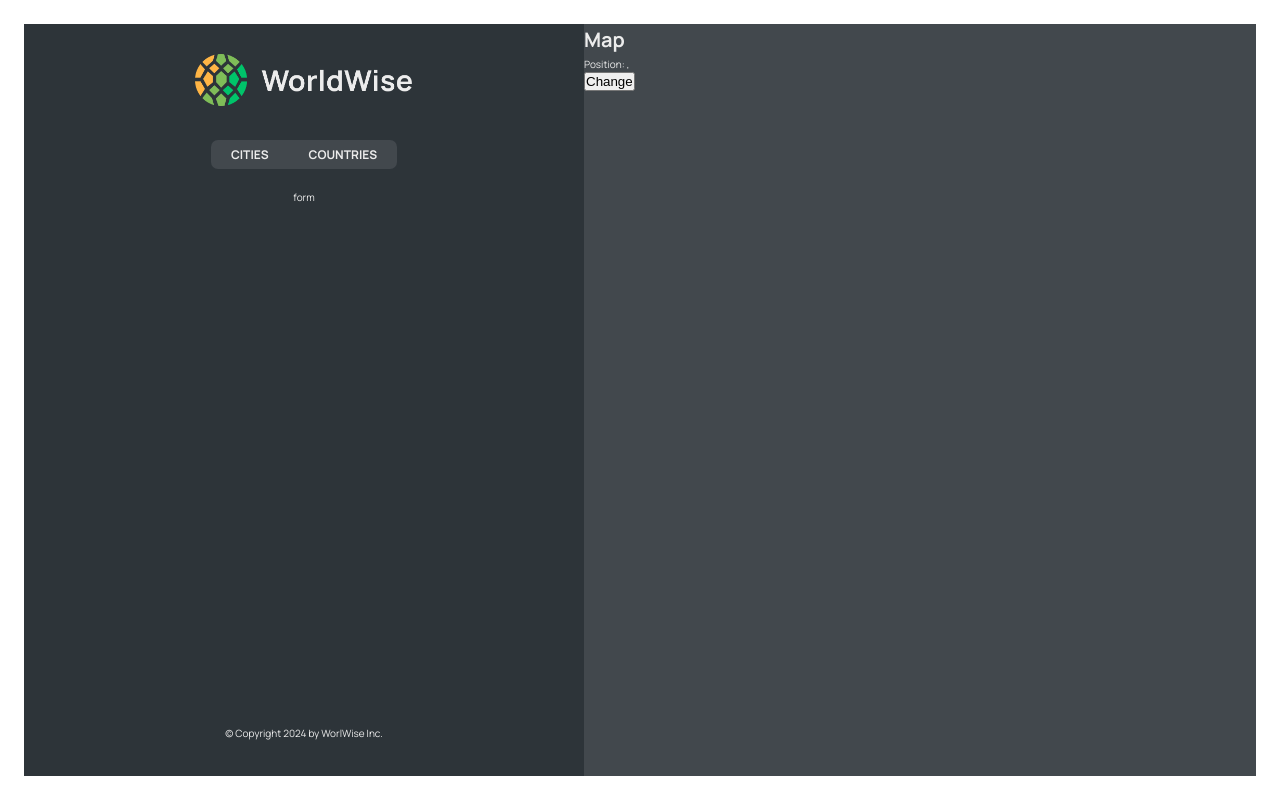
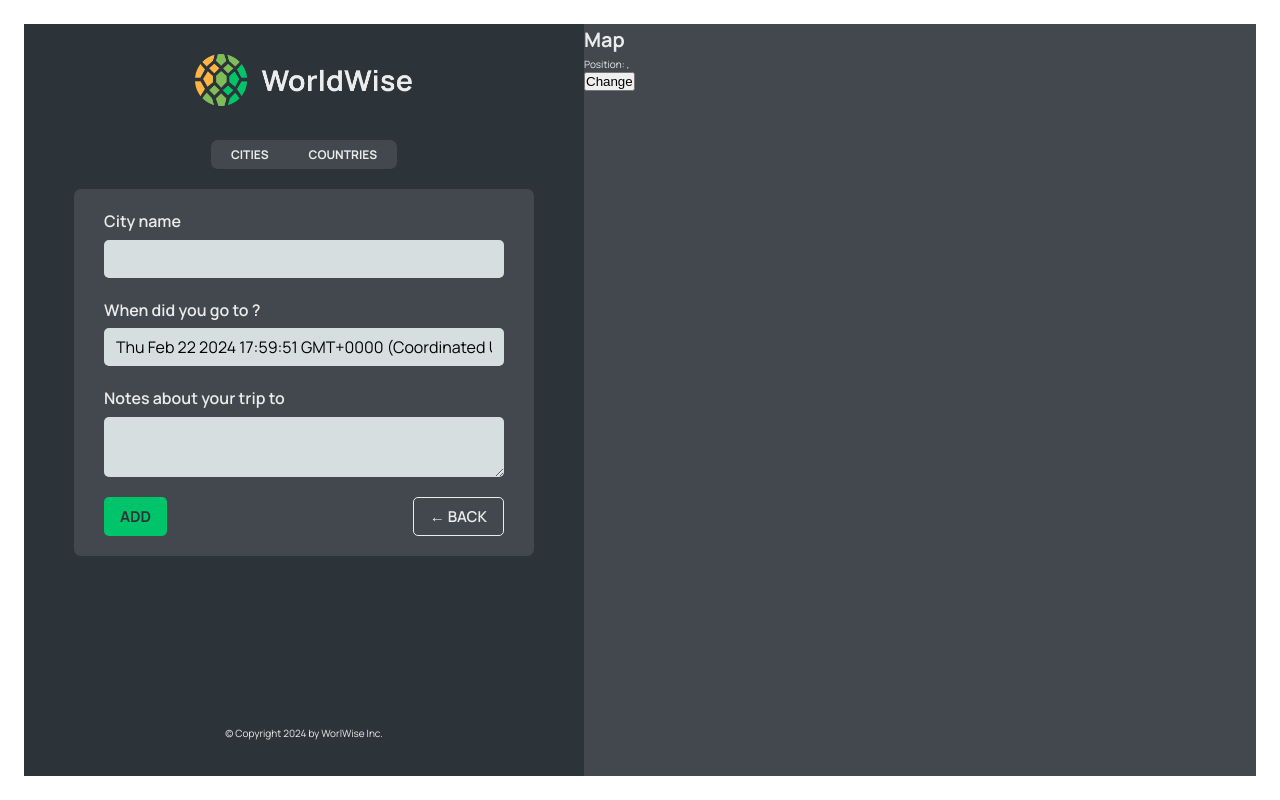
Before and after one commit to nikolamihailov/React-Udemy, a React (Vite) app in the folder 08. WorldWise/: page /app/form in a window 1280 px wide. Built offline with nearby package versions, Linux system fonts and the light colour scheme; data requests are answered from the project's data file.

Commit message:
using cutom btn and navigate(-1)

```diff
--- a/08. WorldWise/src/App.jsx
+++ b/08. WorldWise/src/App.jsx
@@ -9,6 +9,7 @@ import Login from "./pages/Login";
 import Cities from "./components/CityList";
 import City from "./components/City";
 import CountryList from "./components/CountryList";
+import Form from "./components/Form";
 
 const BASE_URL = "http://localhost:9000";
 
@@ -49,7 +50,7 @@ function App() {
           />
           <Route path="cities/:id" element={<City />} />
           <Route path="countries" element={<CountryList cities={cities} />} />
-          <Route path="form" element={<p>form</p>} />
+          <Route path="form" element={<Form />} />
         </Route>
         <Route path="*" element={<PageNotFound />} />
       </Routes>
--- a/08. WorldWise/src/components/Form.jsx
+++ b/08. WorldWise/src/components/Form.jsx
@@ -3,6 +3,8 @@
 import { useState } from "react";
 
 import styles from "./Form.module.css";
+import Button from "./Button";
+import { useNavigate } from "react-router-dom";
 
 export function convertToEmoji(countryCode) {
   const codePoints = countryCode
@@ -13,6 +15,7 @@ export function convertToEmoji(countryCode) {
 }
 
 function Form() {
+  const navigateTo = useNavigate();
   const [cityName, setCityName] = useState("");
   const [country, setCountry] = useState("");
   const [date, setDate] = useState(new Date());
@@ -49,8 +52,16 @@ function Form() {
       </div>
 
       <div className={styles.buttons}>
-        <button>Add</button>
-        <button>&larr; Back</button>
+        <Button type="primary">Add</Button>
+        <Button
+          type="back"
+          onClick={(e) => {
+            e.preventDefault();
+            navigateTo(-1);
+          }}
+        >
+          &larr; Back
+        </Button>
       </div>
     </form>
   );
--- a/08. WorldWise/src/components/Map.jsx
+++ b/08. WorldWise/src/components/Map.jsx
@@ -1,13 +1,14 @@
-import { useSearchParams } from "react-router-dom";
+import { useNavigate, useSearchParams } from "react-router-dom";
 import styles from "./Map.module.css";
 
 function Map() {
   const [searchParams, setSearchParams] = useSearchParams();
+  const navigateTo = useNavigate();
 
   const lat = searchParams.get("lat");
   const lng = searchParams.get("lng");
   return (
-    <div className={styles["mapContainer"]}>
+    <div className={styles["mapContainer"]} onClick={() => navigateTo("form")}>
       <h1>Map</h1>
       <p>
         Position: {lat}, {lng}
```
